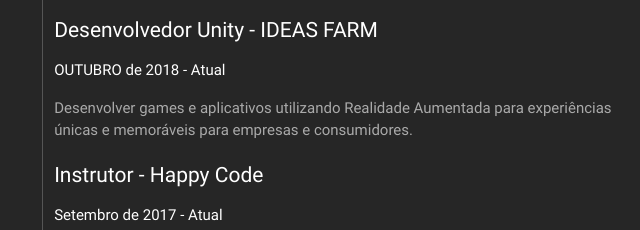
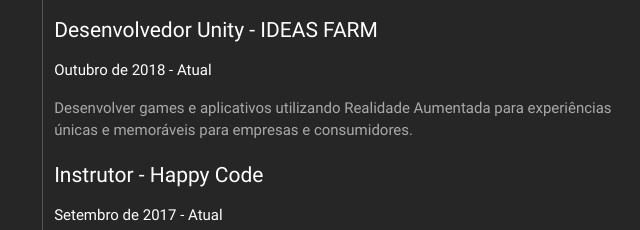
Before and after one commit to renanrider/cv, a plain HTML site: page index.html in a window 1280 px wide. Shown: the part 131-361 px from the top of the page, 445-1085 px from the left. Drawn offline with nearby package versions, Linux system fonts and the light colour scheme.

Commit message:
change name Outubro

```diff
--- a/index.html
+++ b/index.html
@@ -172,7 +172,7 @@
 					<h3>Desenvolvedor Unity -
 						<a href="http://ideasfarm.com.br/" target="_blank">IDEAS FARM</a>
 					</h3>
-					<span>OUTUBRO de 2018 - Atual</span>
+					<span>Outubro de 2018 - Atual</span>
 					<p>Desenvolver games e aplicativos utilizando Realidade Aumentada para experiências únicas e
 						memoráveis para empresas e consumidores.
 					</p>
```
